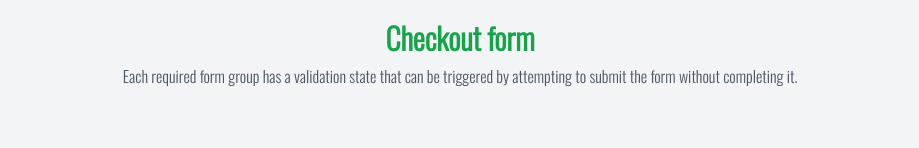
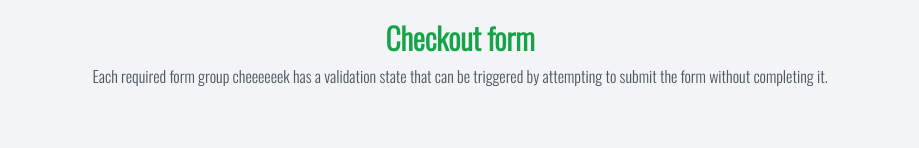
Before and after one commit to zannat20040/tasinDesignChallage, a plain HTML site: page index.html in a window 1280 px wide. Shown: the top 148 px of the page, without its empty margins (180-1099 px from the left). Drawn offline with nearby package versions, Linux system fonts and the light colour scheme.

Commit message:
tor naniiiiiiiiiiiiiiiiir

```diff
--- a/index.html
+++ b/index.html
@@ -23,7 +23,7 @@
       <div class="text-center mb-14">
         <h1 class="text-3xl mb-2 text-green-600 font-extrabold">Checkout form</h1>
         <p class="text-gray-600">
-          Each required form group has a validation state that can be triggered
+          Each required form group cheeeeeek has a validation state that can be triggered
           by attempting to submit the form without completing it.
         </p>
       </div>
```
